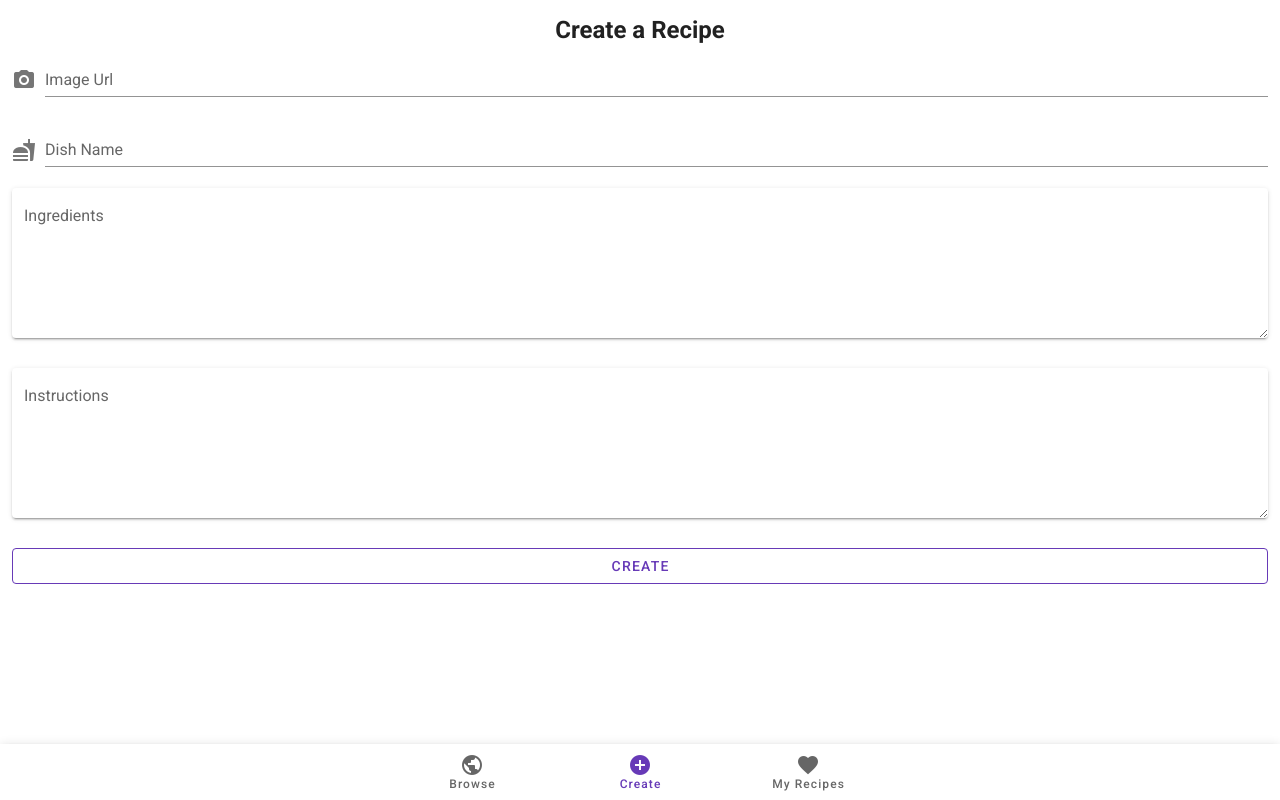
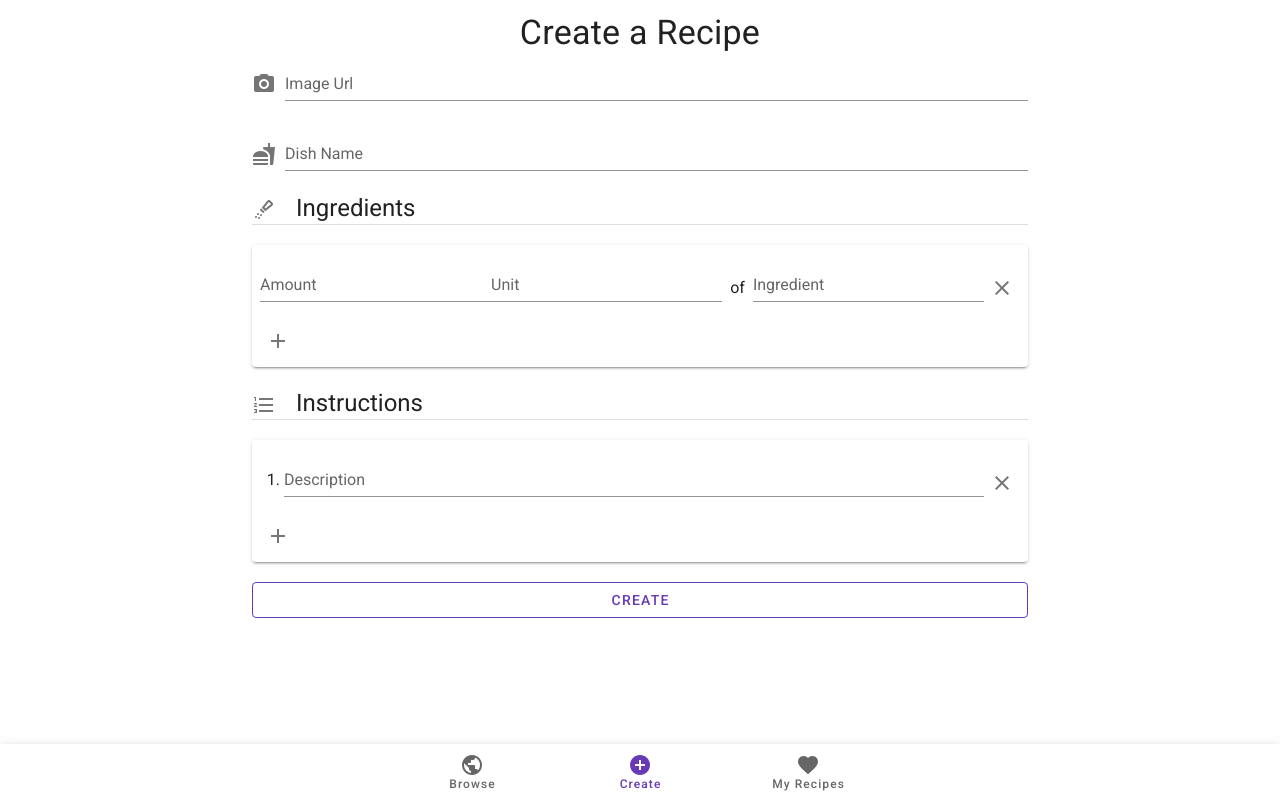
Before and after one commit to philip-h/recipe_client, a Vue app: page /create in a window 1280 px wide. Built offline with nearby package versions, Linux system fonts and the light colour scheme.

Commit message:
Fixed ingredient and instruction UI

```diff
--- a/src/App.vue
+++ b/src/App.vue
@@ -1,7 +1,7 @@
 <template>
   <v-app>
     <v-content>
-      <v-container fluid class="fill-height d-block">
+      <v-container fluid class="fill-height d-block" style="max-width: 800px;">
         <router-view></router-view>
       </v-container>
     </v-content>
--- a/src/components/RecipeForm.vue
+++ b/src/components/RecipeForm.vue
@@ -1,6 +1,6 @@
 <template>
   <div class="recipe-view" >
-    <h2 class="text-center">{{ usedfor | capitalize }} a Recipe</h2>
+    <h2 class="text-center display-1">{{ usedfor | capitalize }} a Recipe</h2>
     <v-form style="width: 100%">
       <v-text-field
         label="Image Url"
@@ -20,25 +20,71 @@
         v-model="recipe.recipeInfo.name"
       ></v-text-field>
 
-      <v-textarea
-        label="Ingredients"
-        name="ingredients"
-        type="text"
-        solo
-        color="deep-purple"
-        v-model="ingredients_raw"
-      ></v-textarea>
+      <h3 class="headline"><v-icon class="mr-5">mdi-shaker-outline</v-icon>Ingredients</h3>
+      <v-divider class="mb-5"></v-divider>
 
-      <v-textarea
-        label="Instructions"
-        name="instructions"
-        type="text"
-        solo
-        color="deep-purple"
-        v-model="instructions_raw"
-      ></v-textarea>
-        <v-btn outlined block color="deep-purple" v-if="usedfor == 'create'" @click="create">{{ usedfor }}</v-btn>
-        <v-btn outlined block color="deep-purple" v-if="usedfor == 'update'" @click="update">{{ usedfor }}</v-btn>
+      <v-card class="mb-5 pa-2">
+        <div class= "d-flex align-center" v-for="(ingredient, index) of recipe.ingredients" :key="index">
+          <v-text-field
+            label="Amount"
+            v-model="ingredient.amount"
+          >
+          </v-text-field>
+          <v-text-field
+            label="Unit"
+            v-model="ingredient.unit"
+          >
+          </v-text-field>
+            <div class="mr-2 ml-2"> of </div>
+          <v-text-field
+            label="Ingredient"
+            v-model="ingredient.ingredient"
+            @keyup.enter="addIngredient"
+          >
+          </v-text-field>
+          <v-btn icon @click="removeIngredient(index)"><v-icon>mdi-close</v-icon></v-btn>
+        </div>
+        <v-btn icon @click="addIngredient()"><v-icon>mdi-plus</v-icon></v-btn>
+      </v-card>
+
+
+      <h3 class="headline"><v-icon class="mr-5">mdi-format-list-numbered</v-icon>Instructions</h3>
+      <v-divider class="mb-5"></v-divider>
+
+
+      <v-card class="mb-5 pa-2">
+        <ol >
+          <li v-for="(instruction, index) of recipe.instructions" :key="index">
+            <div class="d-flex align-center">
+              <v-text-field
+                label="Description"
+                v-model="instruction.step_description"
+                @keyup.enter="addInstruction"
+                ></v-text-field>
+                <v-btn icon @click="removeIngredient(index)"><v-icon>mdi-close</v-icon></v-btn>
+            </div>
+          </li>
+        </ol>
+        <v-btn icon @click="addInstruction"><v-icon>mdi-plus</v-icon></v-btn>
+        </v-card>
+        <v-btn
+          outlined
+          block
+          color="deep-purple"
+          v-if="usedfor == 'create'"
+          @click="create"
+        >
+          {{ usedfor }}
+        </v-btn>
+        <v-btn
+          outlined
+          block
+          color="deep-purple"
+          v-if="usedfor == 'update'"
+          @click="update"
+        >
+          {{ usedfor }}
+        </v-btn>
 
     </v-form>
   </div>
@@ -62,53 +108,53 @@ export default {
   data: () => ({
     recipe: {
       recipeInfo: {},
-      ingredients: [],
-      instructions: []
-    },
-    ingredients_raw: "",
-    instructions_raw: ""
+      ingredients: [{
+        amount: "",
+        unit: "",
+        ingredient: ""
+      }],
+      instructions: [{
+        step_description: ""
+      }]
+    }
   }),
 
   created: async function() {
     if (this.usedfor == "update") {
       let response = await RecipeService.show(this.$route.params.id)
       this.recipe = response.data;
-
-      this.ingredients_raw = this.arrayToString(this.recipe.ingredients);
-      this.instructions_raw = this.arrayToString(this.recipe.instructions);
     }
   },
 
   methods: {
     create:function () {
       RecipeService.post({
-        recipeInfo: this.recipe.recipeInfo,
-        ingredients: this.ingredients_raw,
-        instructions: this.instructions_raw
-      });
+        recipe: this.recipe
+      })
 
-      this.$router.push({ name: 'Home' })
+      // this.$router.push({ name: 'Home' })
     },
 
     update: function () {
 
     },
 
-    arrayToString: function(arr) {
-      let str = "";
+    addIngredient: function() {
+      this.recipe.ingredients.push({amount: "", unit: "", ingredient: ""})
+    },
 
-      for (const row of arr){
-        for (const key in row) {
-          if (row.hasOwnProperty(key)) {
-            str += `${row[key]} `;
-          }
-        }
-        str += "\n";
-      }
+    removeIngredient: function(index) {
+      this.recipe.ingredients.splice(index, 1);
+    },
 
-      return str;
+    addInstruction: function() {
+      this.recipe.instructions.push({ step_description: "" })
     },
+
+    removeInstruction: function(index) {
+      this.recipe.instructions.splice(index, 1);
+    }
+
   }
-
 }
 </script>
--- a/src/services/Api.js
+++ b/src/services/Api.js
@@ -2,6 +2,6 @@ import axios from 'axios'
 
 export default () => {
   return axios.create({
-    baseURL: 'http://192.168.14.21:8081/'
+    baseURL: 'http://192.168.14.20:8081/'
   })
 }
--- a/src/views/RecipeView.vue
+++ b/src/views/RecipeView.vue
@@ -12,7 +12,7 @@
       <!-- <v-chip outlined color="deep-purple" class="ma-2" v-for="tag in recipe.tags" :key="tag">{{ tag }}</v-chip> -->
     <!-- </div> -->
 
-    <h3><v-icon class="mr-5">mdi-shaker-outline</v-icon>Ingredients</h3>
+    <h3 class="headline"><v-icon class="mr-5">mdi-shaker-outline</v-icon>Ingredients</h3>
     <v-divider class="mb-5"></v-divider>
     <div class="ingredients mb-5">
       <v-list>
@@ -23,7 +23,7 @@
       </v-list>
     </div>
 
-    <h3><v-icon class="mr-5">mdi-format-list-numbered</v-icon>Directions</h3>
+    <h3 class="headline"><v-icon class="mr-5">mdi-format-list-numbered</v-icon>Instructions</h3>
     <v-divider class="mb-5"></v-divider>
     <div class="mb-5">
       <p>
@@ -39,7 +39,7 @@
     </div>
 
     <v-btn outlined color="deep-purple" class="mr-2"><v-icon left>mdi-heart</v-icon>Favourite</v-btn>
-    <v-btn outlined color="deep-purple" class="mr-2"><v-icon left>mdi-share-variant</v-icon>Share</v-btn>
+    <!-- <v-btn outlined color="deep-purple" class="mr-2"><v-icon left>mdi-share-variant</v-icon>Share</v-btn> -->
   </div>
 </template>
 
```
